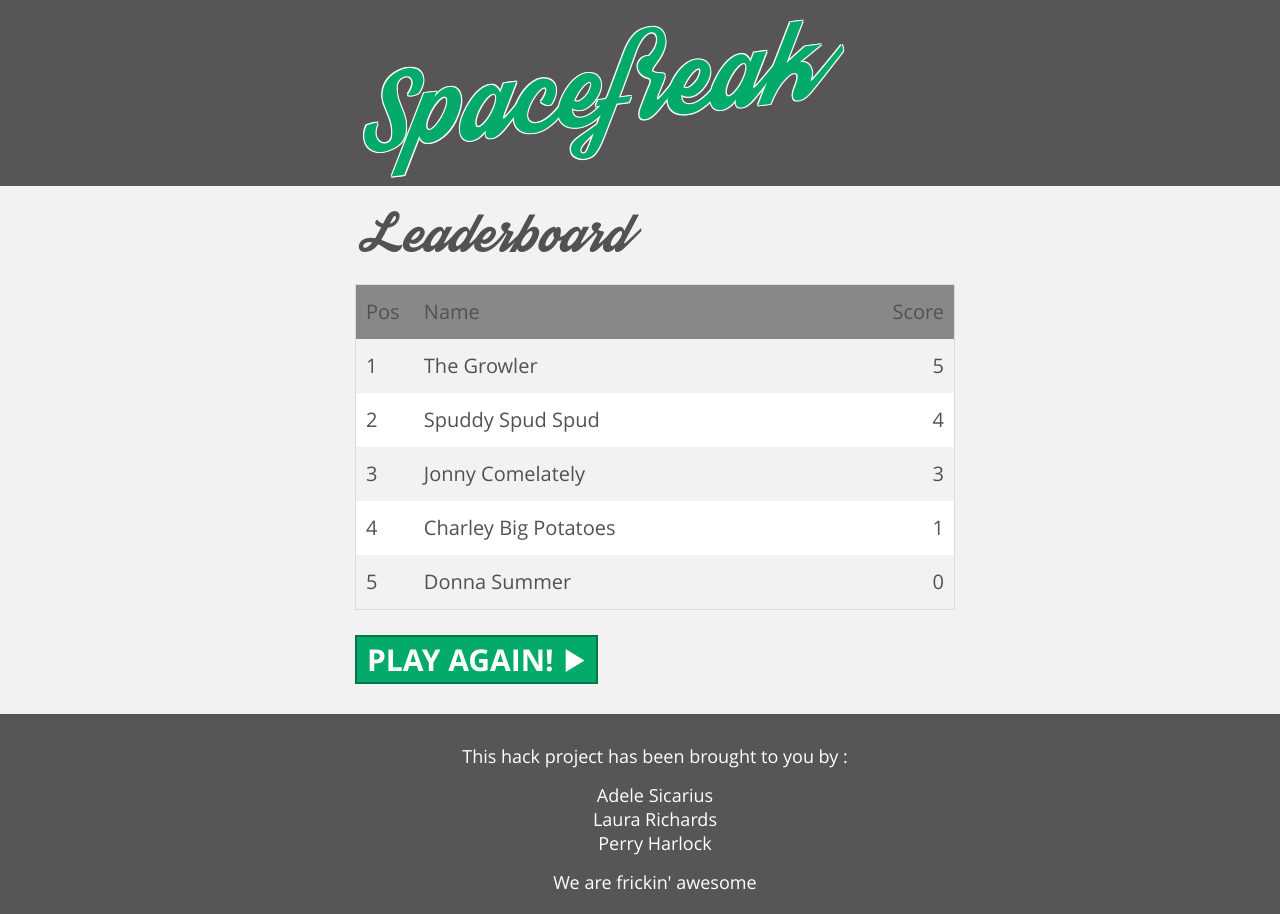
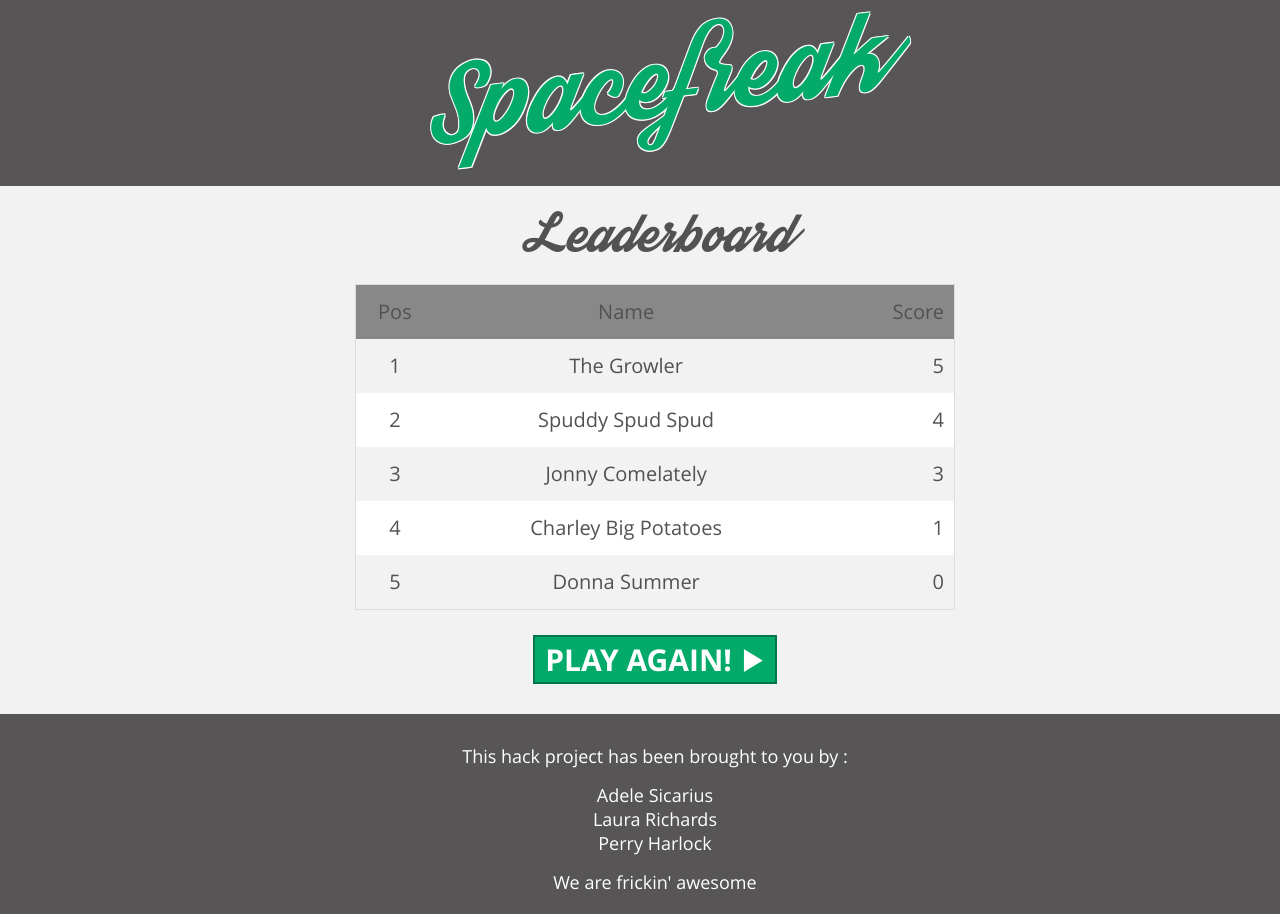
Before and after one commit to perryharlock/spacefreak, a website: page leaderboard.html in a window 1280 px wide. Drawn offline with Linux system fonts and the light colour scheme.

Commit message:
Center leaderboard

```diff
--- a/leaderboard.html
+++ b/leaderboard.html
@@ -17,7 +17,7 @@
 	<header class="header">
 		<div class="container">
 			<div class="row">
-				<div class="col-md-6 col-md-offset-3">
+				<div class="col-md-6 col-md-offset-3 text-center">
 					<a href="index.html">
 						<h1>Spacefreak</h1>
 					</a>
@@ -29,7 +29,7 @@
 	<section>
 		<div class="container">
 			<div class="row">
-				<div class="col-md-6 col-md-offset-3">
+				<div class="col-md-6 col-md-offset-3 text-center">
 					<h2>Leaderboard</h2>
 					<ul class="leaderboard">
 						<li class="title">
```
